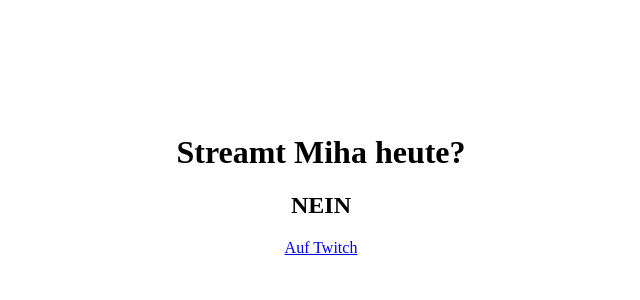
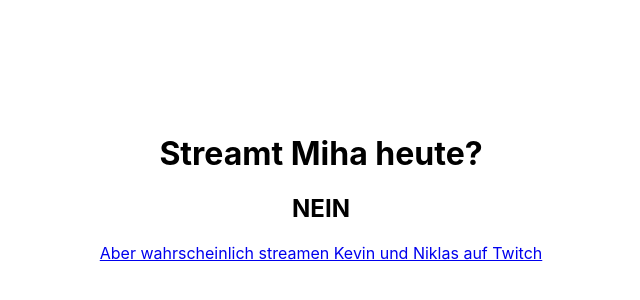
Before and after one commit to barning/streamtmihaheute, a plain HTML site: page index.html in a window 1280 px wide. Shown: the part 66-366 px from the top of the page, without its empty margins (319-959 px from the left). Drawn offline with Linux system fonts and the light colour scheme.

Commit message:
Better styling and wording

```diff
--- a/css/style.css
+++ b/css/style.css
@@ -1,6 +1,14 @@
+body {
+  font-family: -apple-system, BlinkMacSystemFont, "Segoe UI", Roboto, Helvetica, Arial, sans-serif, "Apple Color Emoji", "Segoe UI Emoji", "Segoe UI Symbol";
+}
+
 .wrapper {
   max-width: 700px;
   margin: 0 auto;
   text-align: center;
   margin-top: 25vh;
 }
+
+.hide {
+  display: none;
+}
--- a/index.html
+++ b/index.html
@@ -14,7 +14,14 @@
   <div class="answer">
     <h2>NEIN</h2>
   </div>
-  <a href="https://www.twitch.tv/halbzocken">Auf Twitch</a>
+
+  <div class="show-twitch show-twitch--miha">
+    <a href="https://www.twitch.tv/halbzocken">Schau zu auf Twitch</a>
+  </div>
+
+  <div class="show-twitch show-twitch--kevinniklas">
+    <a href="https://www.twitch.tv/halbzocken">Aber wahrscheinlich streamen Kevin und Niklas auf Twitch</a>
+  </div>
 </div>
 </body>
 <script src="./js/script.js"></script>
--- a/js/script.js
+++ b/js/script.js
@@ -10,13 +10,30 @@ var y = q.getFullYear();
 var today = new Date(y, m, d);
 
 var answer = document.querySelector('.answer h2');
+var kevinNiklas = document.querySelector('.show-twitch--kevinniklas');
+var miha = document.querySelector('.show-twitch--miha');
+
+var isStreaming = false;
+
+checkAllDates();
 
 
-streamDates.forEach(date => {
-  if (isToday(date)) {
-    answer.innerHTML = 'JA'
+function checkAllDates() {
+  streamDates.forEach(date => {
+    if (isToday(date)) {
+      answer.innerHTML = 'JA'
+      isStreaming = true;
+    }
+  });
+
+  if (!isStreaming) {
+    kevinNiklas.classList.remove('hide');
+    miha.classList.add('hide');
+  } else {
+    kevinNiklas.classList.add('hide');
+    miha.classList.remove('hide');
   }
-});
+}
 
 function isToday(dateParameter) {
   var today = new Date();
```
